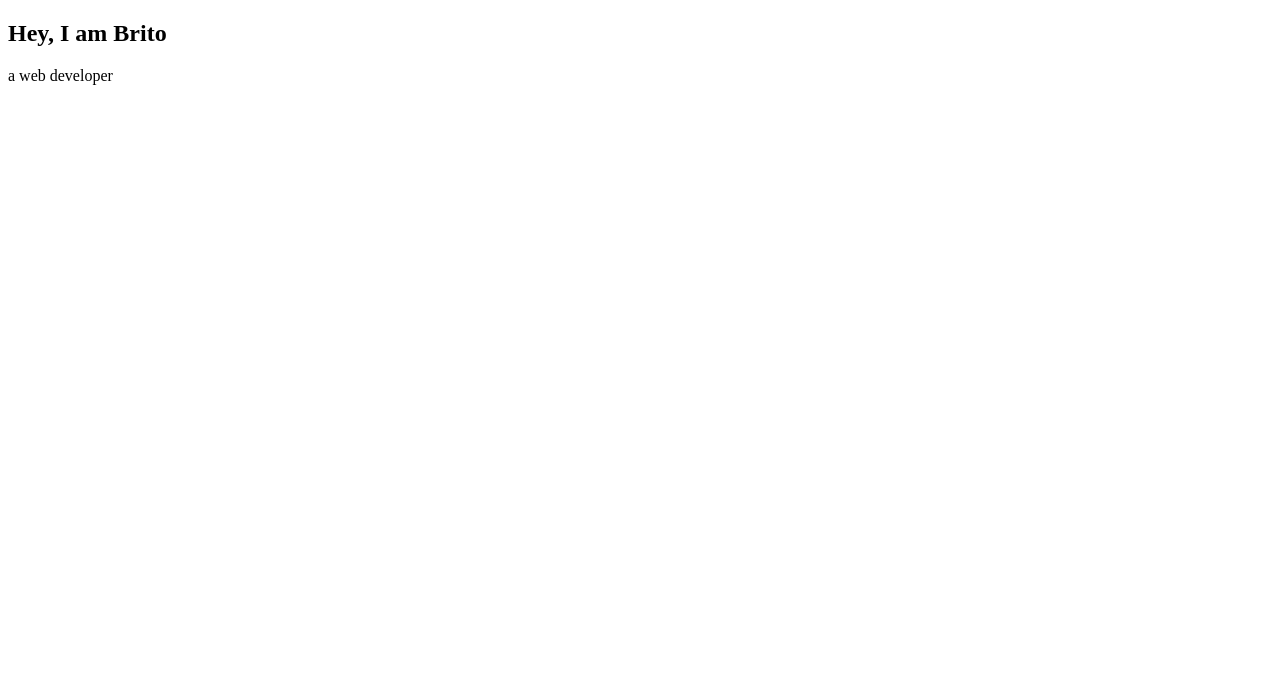
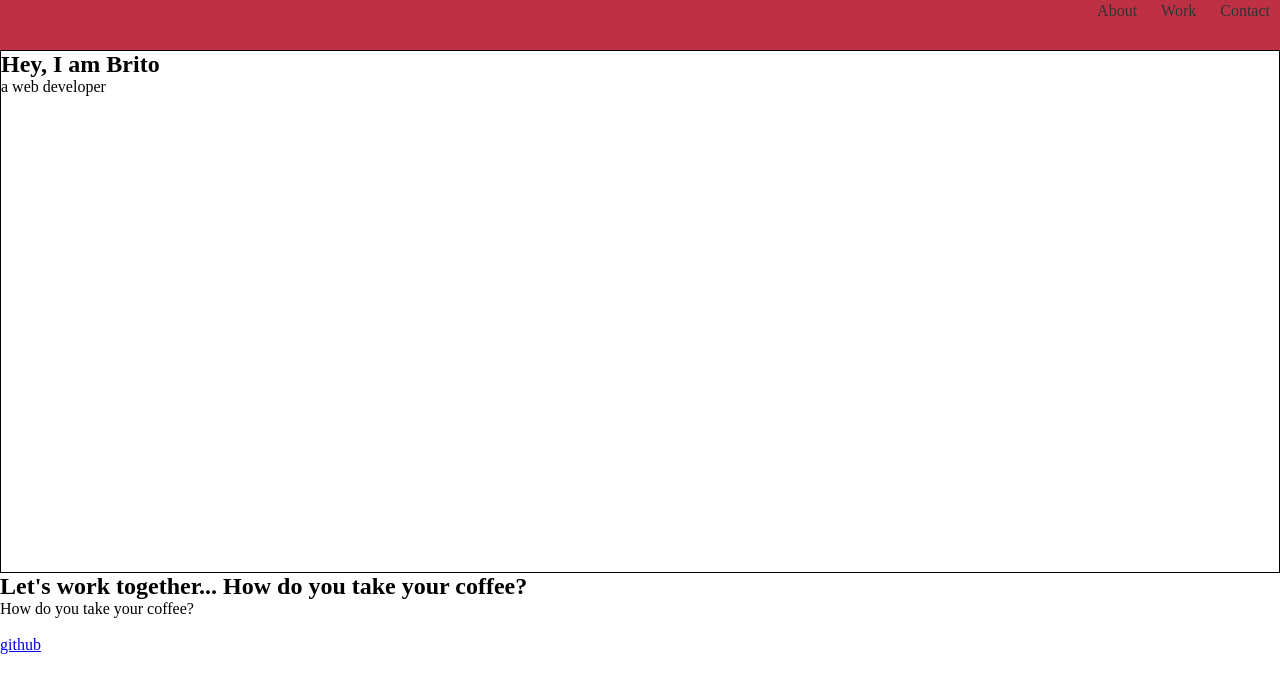
Before and after one commit to Britivaldo/FreeCodeCamp-RWDP-5, a plain HTML site: page index.html in a window 1280 px wide. Drawn offline with Linux system fonts and the light colour scheme.

Commit message:
modified

```diff
--- a/index.html
+++ b/index.html
@@ -4,10 +4,55 @@
     <meta charset="UTF-8">
     <meta name="viewport" content="width=device-width, initial-scale=1.0">
     <title>FreeCodeCamp-RWDP-5</title>
+    <style>
+      *{
+        margin: 0;
+        padding: 0;
+      }
+      nav {
+        display: flex;
+        justify-content: flex-end;
+        position: fixed;
+        top: 0;
+        left: 0;
+        width: 100%;
+        background: red;
+        height: 50px;
+        background: #be3144;
+      }
+      nav ul{
+        list-style: none;
+
+      }
+      nav ul li {
+        display: inline;
+      }
+      nav ul li a {
+          padding: 2px 10px;
+          display: inline-block;
+          color: #333;
+          text-decoration: none;
+      }
+      #welcome-section {
+        height: 521px;
+        margin-top: 50px;
+        border: 1px solid
+      }
+    </style>
 </head>
 <body>
   <nav id="navbar">
-
+    <ul>
+      <li>
+        <a href="#welcome-section">About</a>
+      </li>
+      <li>
+        <a href="#projects">Work</a>
+      </li>
+      <li>
+        <a href="#contact">Contact</a>
+      </li>
+    </ul>
   </nav>
   <section id="welcome-section">
     <h1>Hey, I am Brito</h1>
@@ -20,8 +65,25 @@
       <a class="project-tile"></a>
       <a class="project-tile"></a>
     </div>
-
   </section>
-
+  <section id="contact">
+    <h2>Let's work together...
+  How do you take your coffee?</h2>
+    <p>How do you take your coffee?</p>
+    <ul>
+      <li>
+        <a href=""></a>
+      </li>
+      <li>
+        <a id="profile-link" href="https://github.com/Britivaldo" target="_blank"> github</a>
+      </li>
+      <li>
+        <a href=""></a>
+      </li>
+      <li>
+        <a href=""></a>
+      </li>
+    </ul>
+  </section>
 </body>
 </html>
```
Lines whose indentation alone changed are shown as unchanged.
